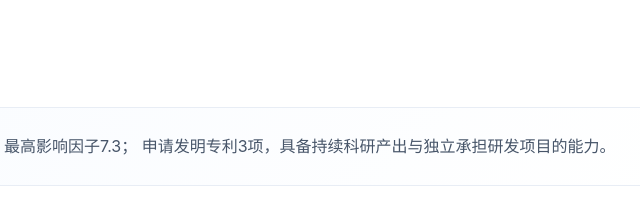
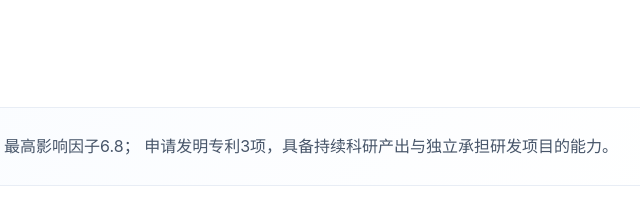
Before and after one commit to xiaoxuegong55-a11y/Gongxiaoxue-resume-website, a plain HTML site: page index.html in a window 1280 px wide. Shown: the part 3080-3281 px from the top of the page, 455-1095 px from the left. Drawn offline with Linux system fonts and the light colour scheme.

Commit message:
Update index.html

```diff
--- a/index.html
+++ b/index.html
@@ -628,7 +628,7 @@
 
   <div class="highlight-box" style="margin-bottom:18px;">
     <p>
-      目前已发表论文10篇，其中第一作者5篇，最高影响因子7.3；
+      目前已发表论文10篇，其中第一作者5篇，最高影响因子6.8；
       申请发明专利3项，具备持续科研产出与独立承担研发项目的能力。
     </p>
   </div>
```
